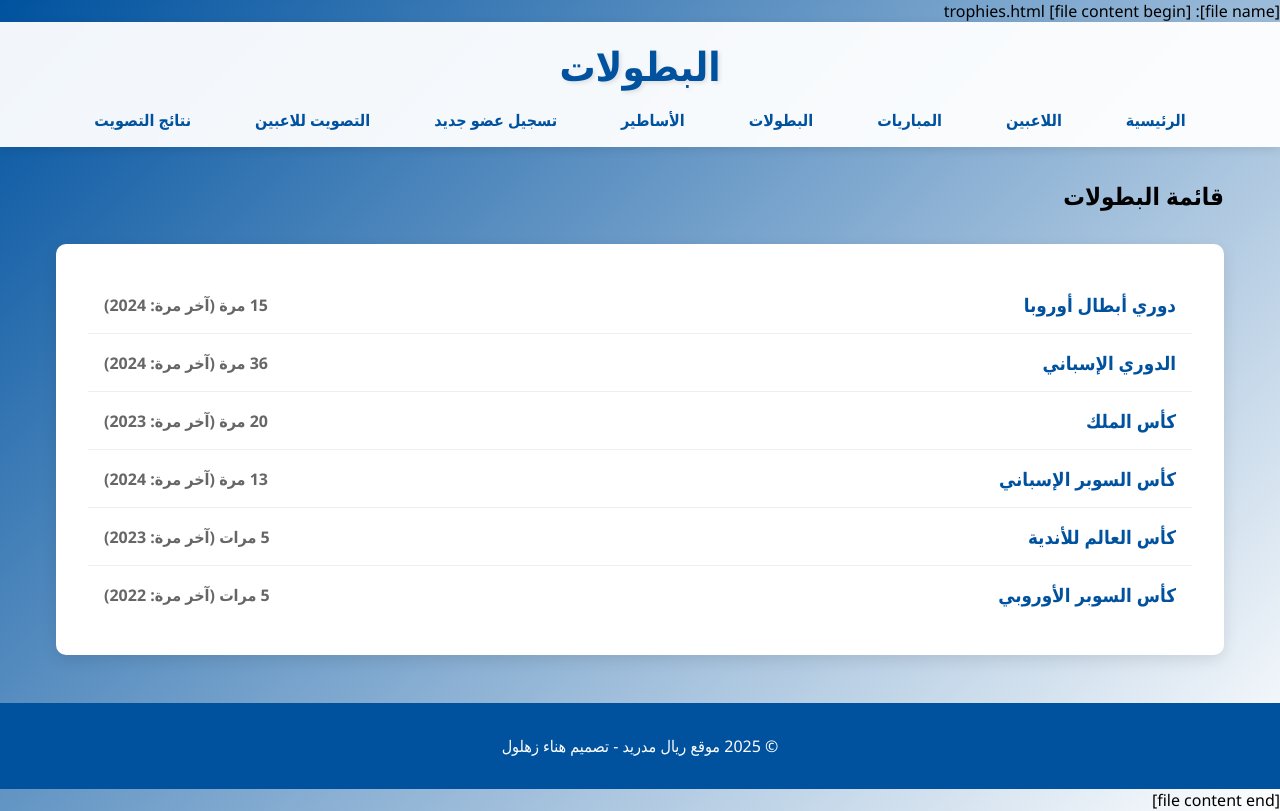
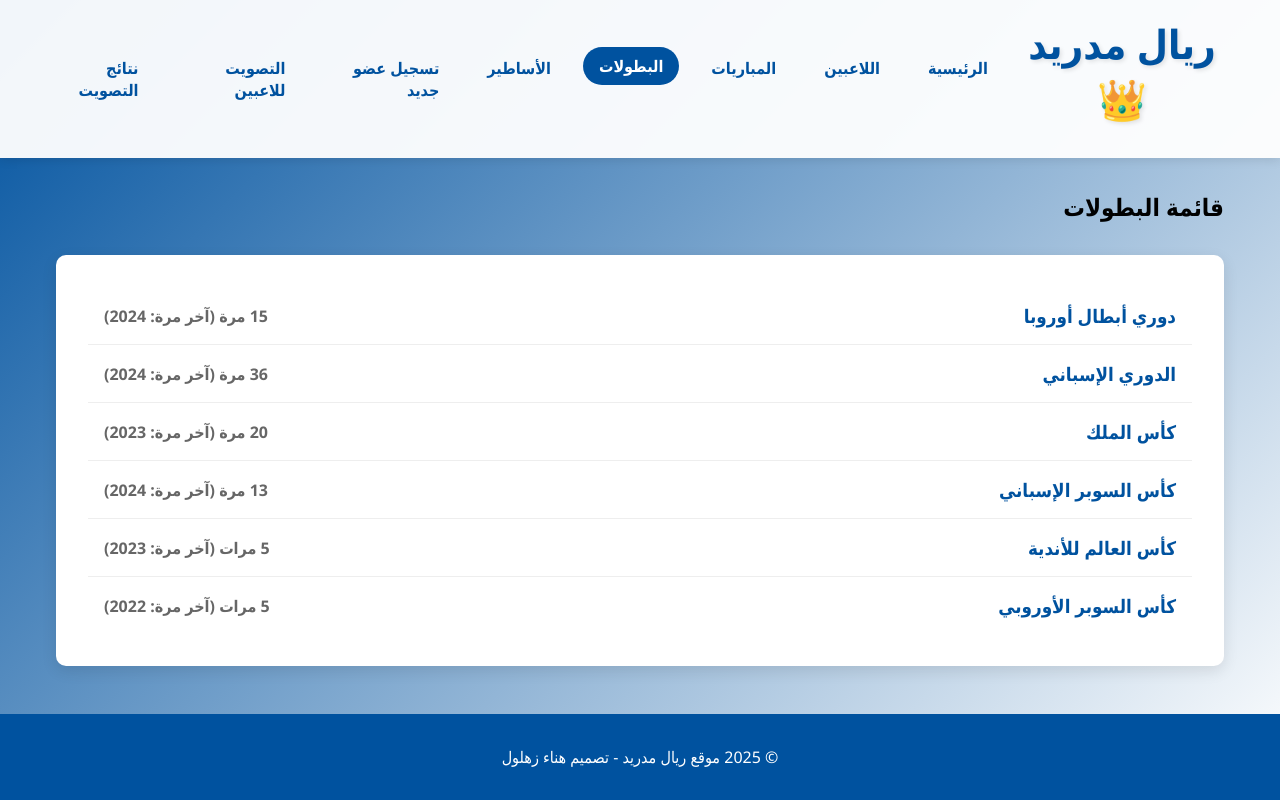
Before and after one commit to hanah19880/real-madrid, a plain HTML site: page trophies.html in a window 1280 px wide. Drawn offline with Linux system fonts and the light colour scheme.

Commit message:
Commit changes

```diff
--- a/trophies.html
+++ b/trophies.html
@@ -1,18 +1,21 @@
-[file name]: trophies.html
-[file content begin]
 <!DOCTYPE html>
 <html lang="ar">
 <head>
     <meta charset="UTF-8">
     <meta name="viewport" content="width=device-width, initial-scale=1.0">
     <title>ريال مدريد - البطولات</title>
+    <link rel="stylesheet" href="https://cdnjs.cloudflare.com/ajax/libs/font-awesome/6.4.0/css/all.min.css">
+    <link rel="stylesheet" href="navbar.css">
     <link rel="stylesheet" href="styles.css">
 </head>
 <body>
     <header>
-        <h1>البطولات</h1>
-        <nav>
-            <ul>
+        <div class="header-container">
+            <h1>ريال مدريد 👑</h1>
+            <button class="hamburger" id="hamburger">
+                <i class="fas fa-bars"></i>
+            </button>
+            <ul class="nav-menu" id="navMenu">
                 <li><a href="index.html">الرئيسية</a></li>
                 <li><a href="players.html">اللاعبين</a></li>
                 <li><a href="matches.html">المباريات</a></li>
@@ -22,7 +25,7 @@
                 <li><a href="vote.html">التصويت للاعبين</a></li>
                 <li><a href="results.html">نتائج التصويت</a></li>
             </ul>
-        </nav>
+        </div>
     </header>
 
     <main>
@@ -64,6 +67,7 @@
     <footer>
         <p>© 2025 موقع ريال مدريد - تصميم هناء زهلول</p>
     </footer>
+
+    <script src="navbar.js"></script>
 </body>
 </html>
-[file content end]
```
